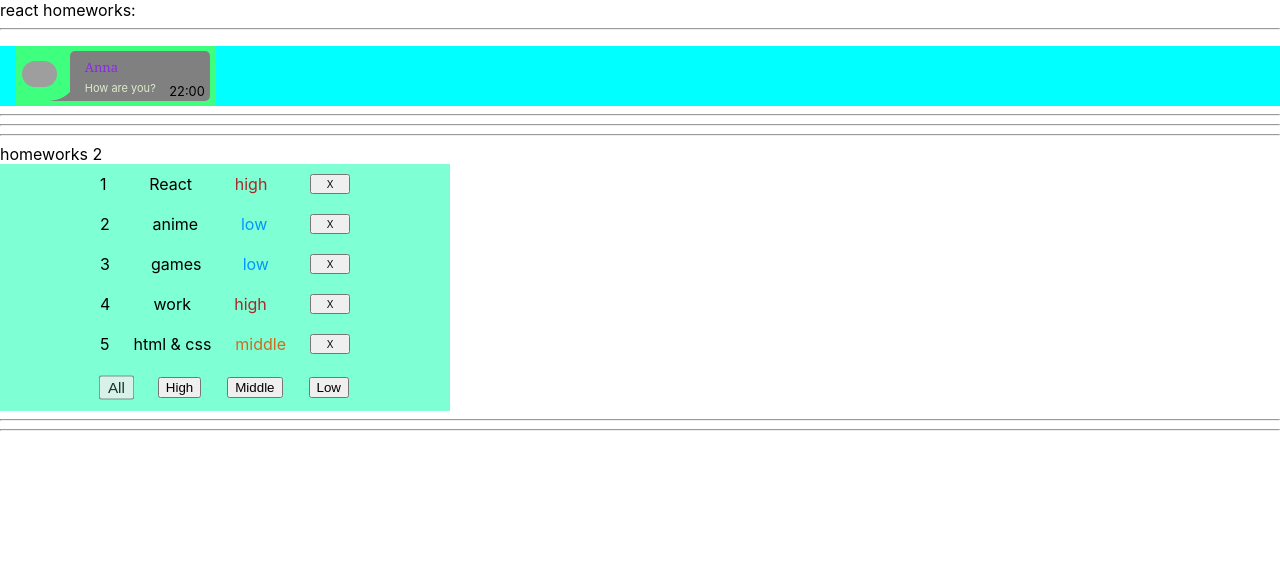
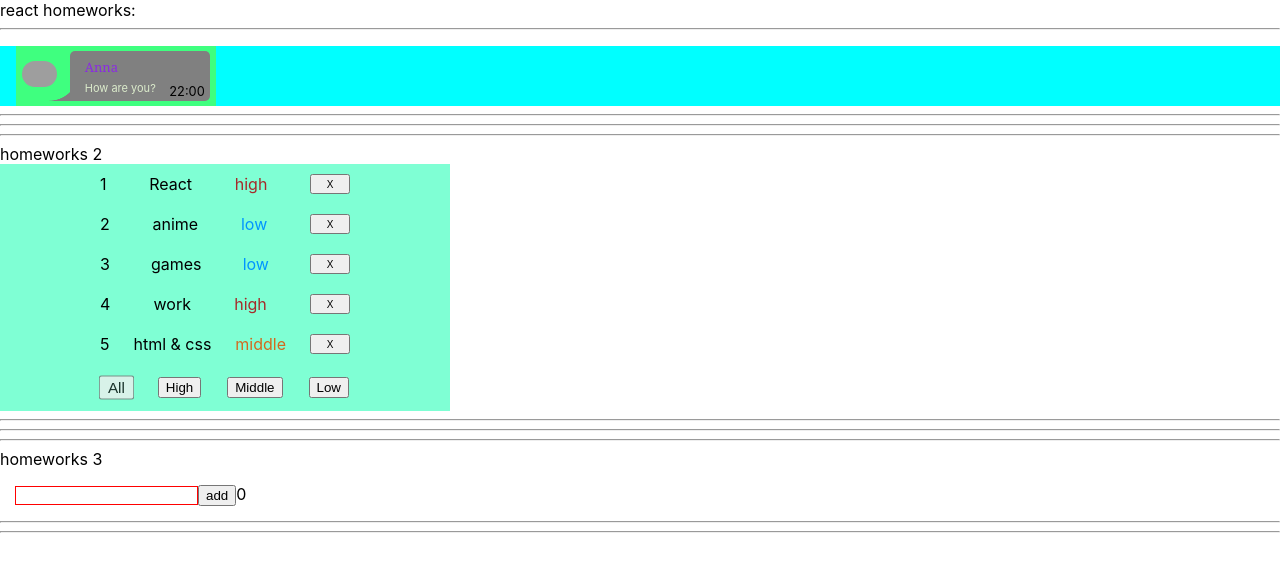
Before and after one commit to IgnatZakalinsky/simple-react-homeworks, a React (Create React App) app: page / in a window 1280 px wide. Shown: the top 572 px of the page. Built offline with nearby package versions, Linux system fonts and the light colour scheme; grey boxes are pictures that could not be loaded.

Commit message:
feat: add 1/3 task №3

```diff
--- a/package.json
+++ b/package.json
@@ -10,10 +10,12 @@
     "@types/node": "^12.0.0",
     "@types/react": "^16.9.0",
     "@types/react-dom": "^16.9.0",
+    "@types/uuid": "^8.3.4",
     "react": "^16.13.1",
     "react-dom": "^16.13.1",
     "react-scripts": "3.4.1",
-    "typescript": "~3.7.2"
+    "typescript": "~3.7.2",
+    "uuid": "^8.3.2"
   },
   "scripts": {
     "start": "react-scripts start",
--- a/src/p1-main/m1-ui/u1-app/App.tsx
+++ b/src/p1-main/m1-ui/u1-app/App.tsx
@@ -2,6 +2,7 @@ import React from 'react'
 import s from './App.module.css'
 import HW1 from '../../../p2-homeworks/h1/HW1'
 import HW2 from '../../../p2-homeworks/h2/HW2'
+import HW3 from '../../../p2-homeworks/h3/HW3'
 
 function App() {
     return (
@@ -9,7 +10,7 @@ function App() {
             <div>react homeworks:</div>
             <HW1/>
             <HW2/>
-            {/*<HW3/>*/}
+            <HW3/>
             {/*<HW4/>*/}
             {/*<HW5/>*/}
 
--- a/src/p2-homeworks/h3/Greeting.module.css
+++ b/src/p2-homeworks/h3/Greeting.module.css
@@ -5,3 +5,7 @@
 .error {
     border: 1px solid red;
 }
+
+.wrapper{
+    margin: 15px;
+}
--- a/src/p2-homeworks/h3/Greeting.tsx
+++ b/src/p2-homeworks/h3/Greeting.tsx
@@ -1,23 +1,23 @@
-import React from 'react'
+import React, { ChangeEvent } from 'react'
 import s from './Greeting.module.css'
 
 type GreetingPropsType = {
-    name: any // need to fix any
-    setNameCallback: any // need to fix any
-    addUser: any // need to fix any
-    error: any // need to fix any
-    totalUsers: any // need to fix any
+    name: string // need to fix any
+    setNameCallback: (e:ChangeEvent<HTMLInputElement>)=>void // need to fix any
+    addUser: () => void // need to fix any
+    error: string// need to fix any
+    totalUsers: number // need to fix any
 }
 
 // презентационная компонента (для верстальщика)
 const Greeting: React.FC<GreetingPropsType> = (
-    {name, setNameCallback, addUser, error, totalUsers} // деструктуризация пропсов
+    { name, setNameCallback, addUser, error, totalUsers } // деструктуризация пропсов
 ) => {
     const inputClass = s.error // need to fix with (?:)
 
     return (
-        <div>
-            <input value={name} onChange={setNameCallback} className={inputClass}/>
+        <div className={s.wrapper}>
+            <input value={name} onChange={setNameCallback} className={inputClass} />
             <span>{error}</span>
             <button onClick={addUser}>add</button>
             <span>{totalUsers}</span>
--- a/src/p2-homeworks/h3/GreetingContainer.tsx
+++ b/src/p2-homeworks/h3/GreetingContainer.tsx
@@ -1,9 +1,9 @@
-import React, {useState} from 'react'
+import React, { ChangeEvent, useState } from 'react'
 import Greeting from './Greeting'
 
 type GreetingContainerPropsType = {
-    users: any // need to fix any
-    addUserCallback: any // need to fix any
+    users: Array<string> // need to fix any
+    addUserCallback: (name: string) => void // need to fix any
 }
 
 // более простой и понятный для новичков
@@ -11,18 +11,32 @@ type GreetingContainerPropsType = {
 
 // более современный и удобный для про :)
 // уровень локальной логики
-const GreetingContainer: React.FC<GreetingContainerPropsType> = ({users, addUserCallback}) => { // деструктуризация пропсов
-    const [name, setName] = useState<any>('') // need to fix any
-    const [error, setError] = useState<any>('') // need to fix any
+const GreetingContainer: React.FC<GreetingContainerPropsType> = ({ users, addUserCallback }) => { // деструктуризация пропсов
+    const [name, setName] = useState<string>('') // need to fix any
+    const [error, setError] = useState<string>('') // need to fix any
 
-    const setNameCallback = (e: any) => { // need to fix any
-        setName('') // need to fix
-    }
-    const addUser = () => {
-        alert(`Hello  !`) // need to fix
+    const setNameCallback = (e: ChangeEvent<HTMLInputElement>) => { // need to fix any
+
+        let valueInput = e.currentTarget.value
+        let errorMessage = 'Please add name)'
+
+        if (valueInput.length > 0) {
+            setName(valueInput)
+            setError(' ')
+        } else {
+            setError(errorMessage)
+            setName(' ')
+        }
     }
 
-    const totalUsers = 0 // need to fix
+    const addUser = () => {
+
+        addUserCallback(name)
+        alert(`Hello ${name}!`)
+        setName(' ')// need to fix
+    }
+
+    const totalUsers = users.length // need to fix
 
     return (
         <Greeting
--- a/src/p2-homeworks/h3/HW3.tsx
+++ b/src/p2-homeworks/h3/HW3.tsx
@@ -1,32 +1,37 @@
-import React, {useState} from 'react'
+import React, { useImperativeHandle, useState } from 'react'
 import GreetingContainer from './GreetingContainer'
+import s from "./Greeting.module.css"
 
 // types
 export type UserType = {
-    _id: any // need to fix any
-    name: any // need to fix any
+    _id: string // need to fix any
+    name: string// need to fix any
 }
 
 // уровень работы с глобальными данными
 function HW3() {
-    const [users, setUsers] = useState<any>([]) // need to fix any
+    const [users, setUsers] = useState<Array<string>>([]) // need to fix any
 
-    const addUserCallback = (name: any) => { // need to fix any
-        setUsers([]) // need to fix
+    const addUserCallback = (name: string) => {
+        // need to fix any
+        // setUsers([name, ...users]) // need to fix
+        const arrName = [...users]
+        arrName.push(name)
+        setUsers(arrName)
     }
 
     return (
         <div>
-            <hr/>
+            <hr />
             homeworks 3
 
             {/*should work (должно работать)*/}
-            <GreetingContainer users={users} addUserCallback={addUserCallback}/>
+            <GreetingContainer users={users} addUserCallback={addUserCallback} />
 
-            <hr/>
+            <hr />
             {/*для личного творчества, могу проверить*/}
             {/*<AlternativeGreeting/>*/}
-            <hr/>
+            <hr />
         </div>
     )
 }
```
Also changed, not shown: 1 other file (tests, documents, lock files or other folders).
